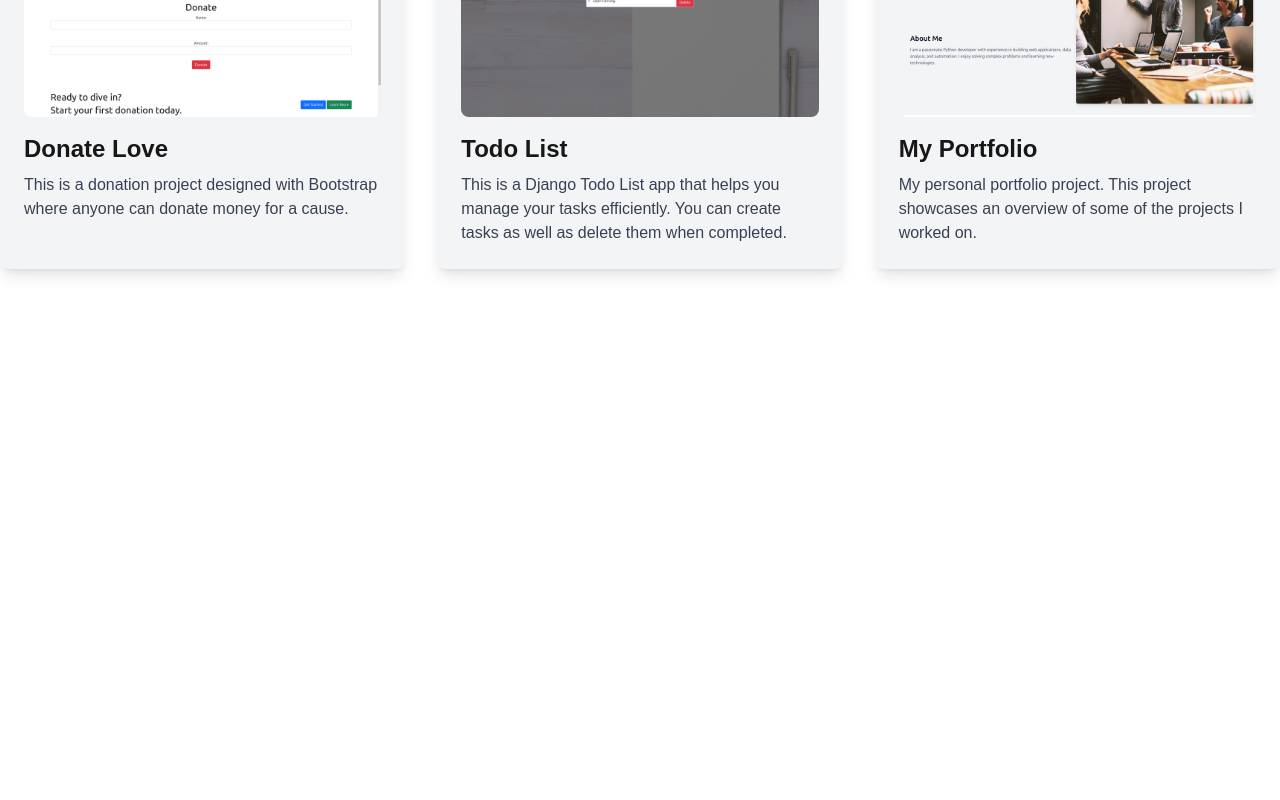
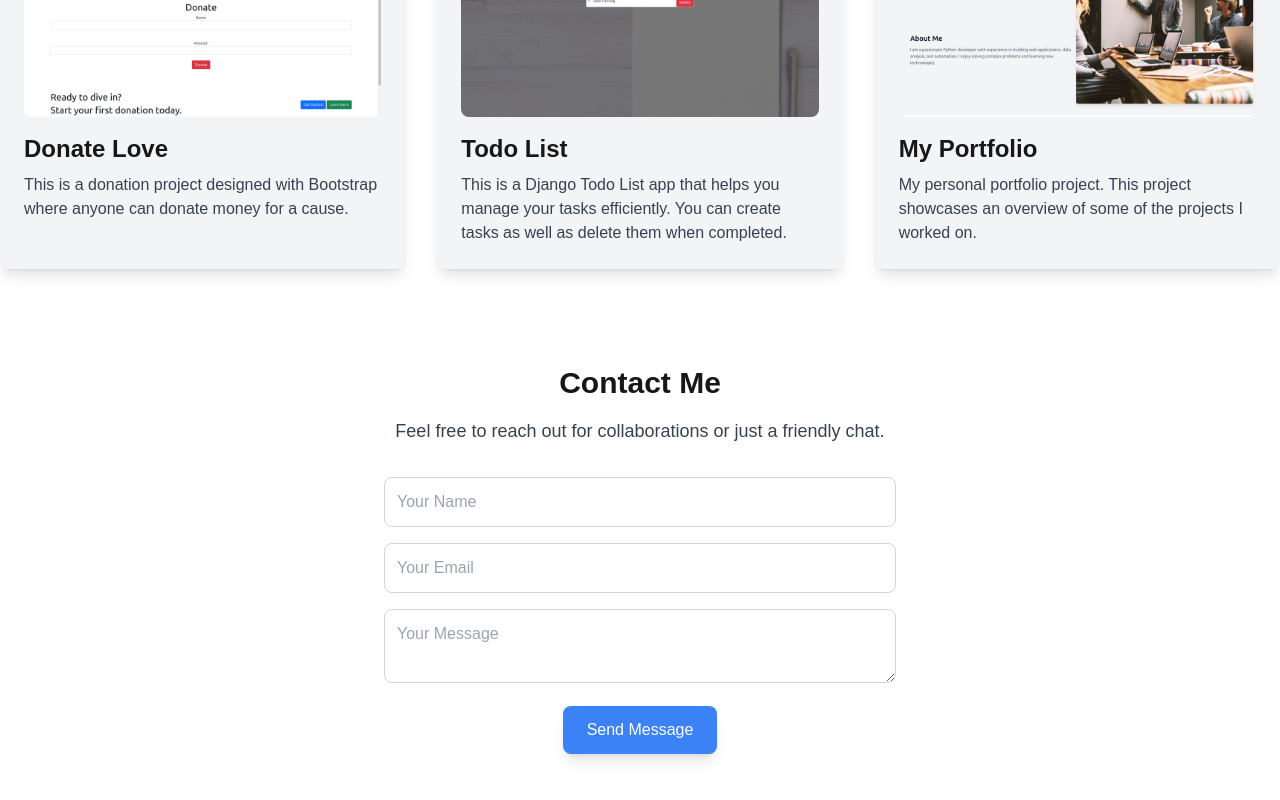
Before and after one commit to kmjaman/portfolio-nextjs, a Next.js app: page / in a window 1280 px wide. Shown: the part 1698-2498 px from the top of the page. Before the commit the page ends 2015 px from the top, so only its background shows below. Built offline with nearby package versions, Linux system fonts and the light colour scheme.

Commit message:
Add contact section

```diff
--- a/src/app/page.tsx
+++ b/src/app/page.tsx
@@ -1,4 +1,5 @@
 import About from "@/components/About";
+import Contact from "@/components/Contact";
 import Header from "@/components/Header";
 import Profile from "@/components/Profile";
 import Projects from "@/components/Projects";
@@ -10,6 +11,7 @@ export default function Home() {
       <Profile />
       <About />
       <Projects />
+      <Contact />
     </>
   );
 }
--- /dev/null
+++ b/src/components/Contact.tsx
@@ -0,0 +1,26 @@
+import React from 'react'
+
+const Contact = () => {
+  return (
+    <section id="contact" className="py-12">
+        <div className="container mx-auto text-center">
+            <h2 className="text-3xl font-bold mb-4">Contact Me</h2>
+            <p className="text-lg text-gray-700 dark:text-gray-400 mb-8">Feel free to reach out for collaborations or just a friendly chat.</p>
+            <form action="#" method="POST" className="max-w-lg mx-auto">
+                <div className="mb-4">
+                    <input type="text" name="name" placeholder="Your Name" className="w-full p-3 border border-gray-300 dark:border-gray-600 rounded-lg focus:outline-none focus:border-blue-500 dark:focus:border-blue-500" />
+                </div>
+                <div className="mb-4">
+                    <input type="email" name="email" placeholder="Your Email" className="w-full p-3 border border-gray-300 dark:border-gray-600 rounded-lg focus:outline-none focus:border-blue-500 dark:focus:border-blue-500" />
+                </div>
+                <div className="mb-4">
+                    <textarea name="message" placeholder="Your Message" className="w-full p-3 border border-gray-300 dark:border-gray-600 rounded-lg focus:outline-none focus:border-blue-500 dark:focus:border-blue-500"></textarea>
+                </div>
+                <button type="submit" className="bg-blue-500 text-white py-3 px-6 rounded-lg shadow-lg hover:bg-blue-600 transition duration-300">Send Message</button>
+            </form>
+        </div>
+    </section>
+  )
+}
+
+export default Contact
```
